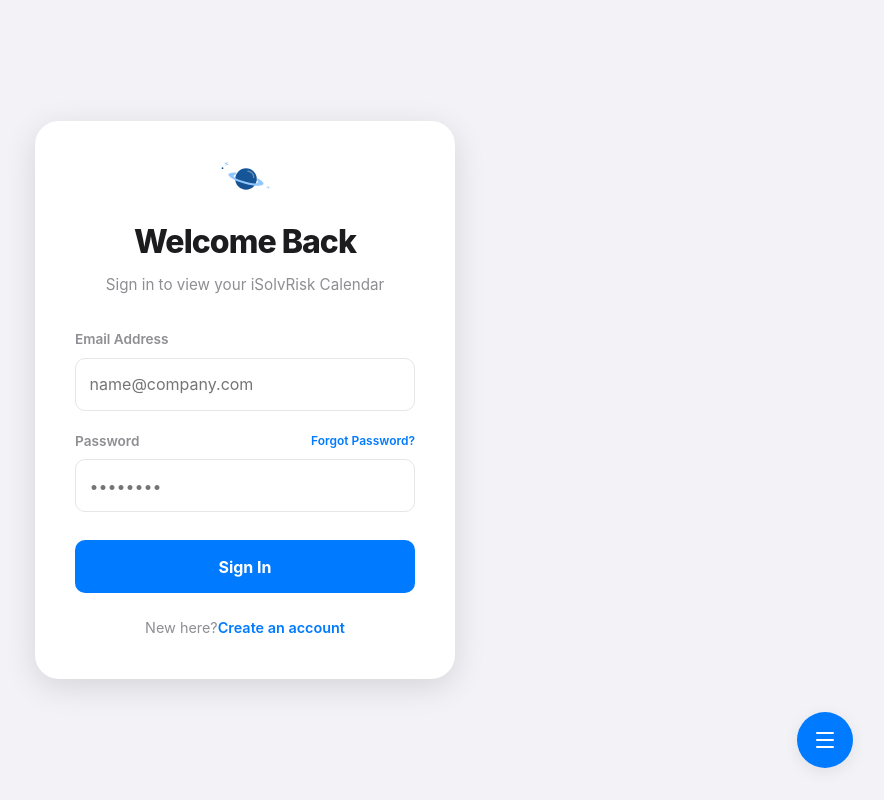
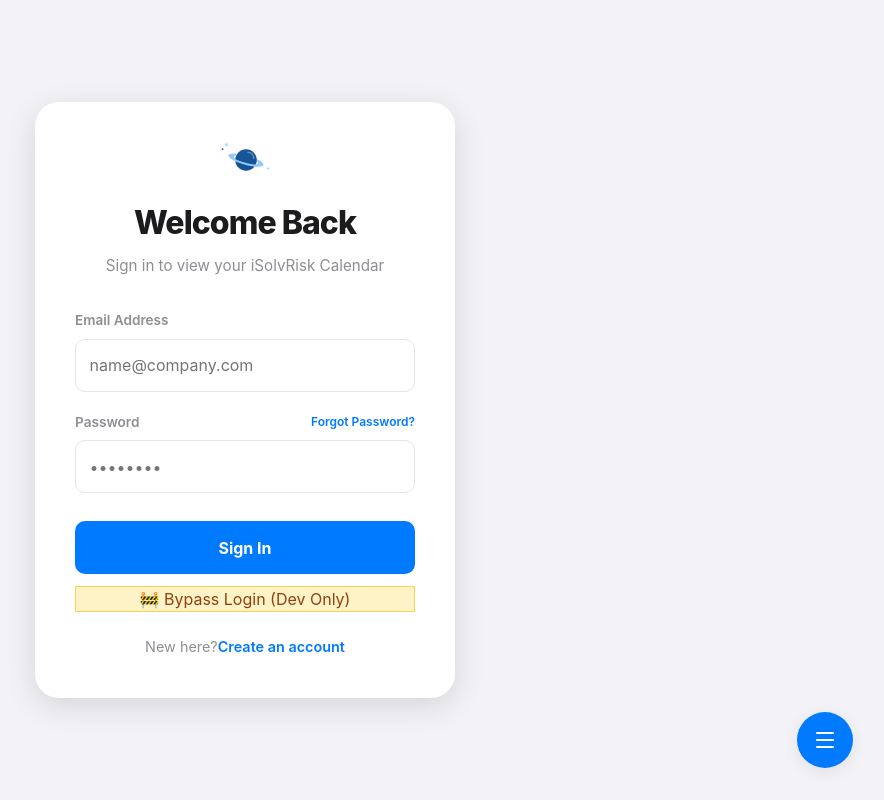
Before and after one commit to TrentBreneman/isr-calander, a Next.js app: page /login in a window 1280 px wide. Shown: the whole page, without its empty margins (395-1279 px from the left). Built offline with nearby package versions, Linux system fonts and the light colour scheme; no server answers.

Commit message:
feat: add development bypass button to login page

```diff
--- a/app/login/page.tsx
+++ b/app/login/page.tsx
@@ -95,6 +95,21 @@ export default function LoginPage() {
           <button type="submit" className={styles.btnPrimary} disabled={loading}>
             {loading ? "Processing..." : isLogin ? "Sign In" : "Sign Up"}
           </button>
+
+          {process.env.NODE_ENV === "development" && (
+            <button
+              type="button"
+              onClick={() => {
+                localStorage.setItem("dev_bypass", "true");
+                router.push("/");
+                router.refresh();
+              }}
+              className={styles.btnSecondary}
+              style={{ marginTop: '0.75rem', width: '100%', background: '#fef3c7', color: '#92400e', border: '1px solid #fcd34d' }}
+            >
+              🚧 Bypass Login (Dev Only)
+            </button>
+          )}
         </form>
 
         <p className={styles.toggleText}>
```
Also changed, not shown: components/Calendar/Calendar.tsx (+12 -1 lines).
